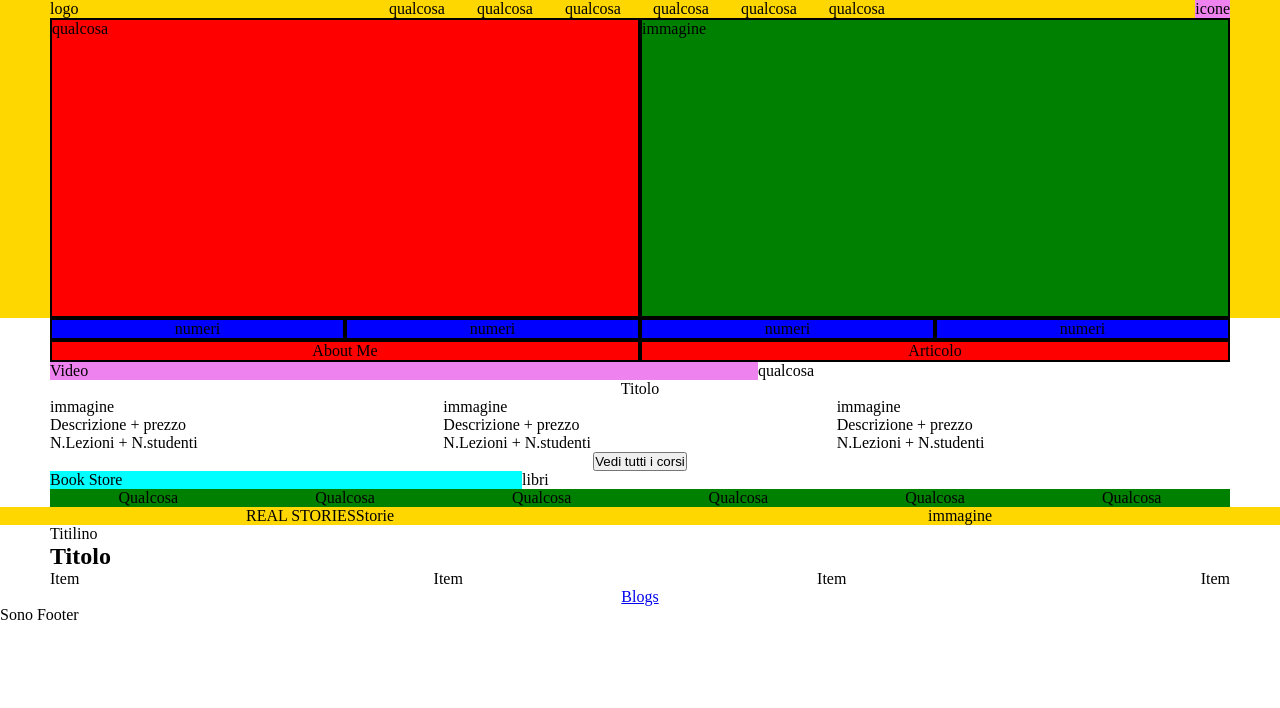
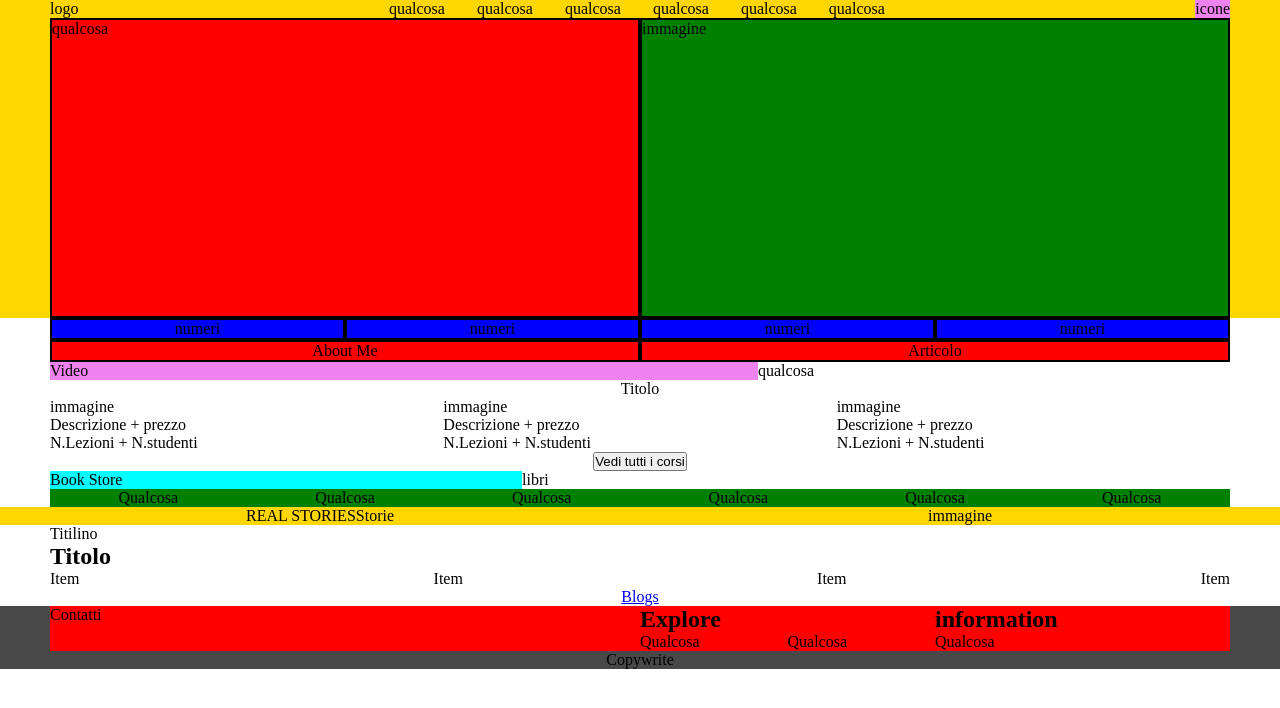
Before and after one commit to Marco-Vigilio/proj-html-vuejs, a Vue app: page / in a window 1280 px wide. Shown: the top 708 px of the page. Built offline with nearby package versions, Linux system fonts and the light colour scheme.

Commit message:
creo struttura per AppFooter

```diff
--- a/src/components/AppFooter.vue
+++ b/src/components/AppFooter.vue
@@ -1,6 +1,34 @@
 <template>
     <footer>
-        Sono Footer
+        <div class="contain">
+            <div class="flex">
+                <section class="contact">
+                    <ul>
+                        <li>Contatti</li>
+                    </ul>
+                </section>
+                <section class="widget">
+                    <div class="explore">
+                        <h2>Explore</h2>
+                        <div class="list">
+                            <ul>
+                                <li>Qualcosa</li>
+                            </ul>
+                            <ul>
+                                <li>Qualcosa</li>
+                            </ul>
+                        </div>
+                    </div>
+                    <div class="information">
+                        <h2>information</h2>
+                        <ul>
+                            <li>Qualcosa</li>
+                        </ul>
+                    </div>
+                </section>
+            </div>
+            <p>Copywrite</p>
+        </div>
     </footer>
 </template>
 <script>
@@ -8,6 +36,43 @@ export default {
 
 }
 </script>
-<style lang="">
+<style lang="scss" scoped>
+footer {
+    background-color: rgb(72, 72, 72);
 
-</style>
+    div.contain {
+        max-width: 1180px;
+        margin: 0 auto;
+
+        .flex {
+            display: flex;
+
+            section {
+                background-color: red;
+                width: calc(100% / 2);
+                display: flex;
+            }
+
+            .widget {
+                .explore {
+                    div.list {
+                        display: flex;
+
+                        ul {
+                            width: calc(100% / 2);
+                        }
+                    }
+                }
+
+                .explore,
+                .information {
+                    width: calc(100% / 2);
+                }
+            }
+        }
+
+        p {
+            text-align: center;
+        }
+    }
+}</style>
```
